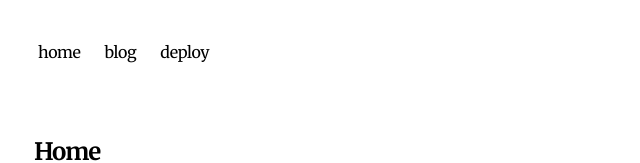
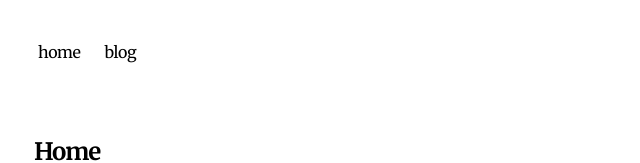
Before and after one commit to areinmeyer/areinmeyer-blog, a Next.js app: page / in a window 1280 px wide. Shown: the top 163 px of the page, without its empty margins (318-958 px from the left). Built offline with nearby package versions, Linux system fonts and the light colour scheme.

Commit message:
drop deploy link from navbar

```diff
--- a/app/components/nav.tsx
+++ b/app/components/nav.tsx
@@ -1,4 +1,5 @@
 import Link from 'next/link'
+import {ThemeSelector} from './ThemeSelector'
 
 const navItems = {
   '/': {
@@ -6,9 +7,6 @@
   },
   '/blog': {
     name: 'blog',
-  },
-  'https://vercel.com/templates/next.js/portfolio-starter-kit': {
-    name: 'deploy',
   },
 }
 
@@ -32,6 +30,7 @@
                 </Link>
               )
             })}
+            {/* <ThemeSelector /> */}
           </div>
         </nav>
       </div>
```
